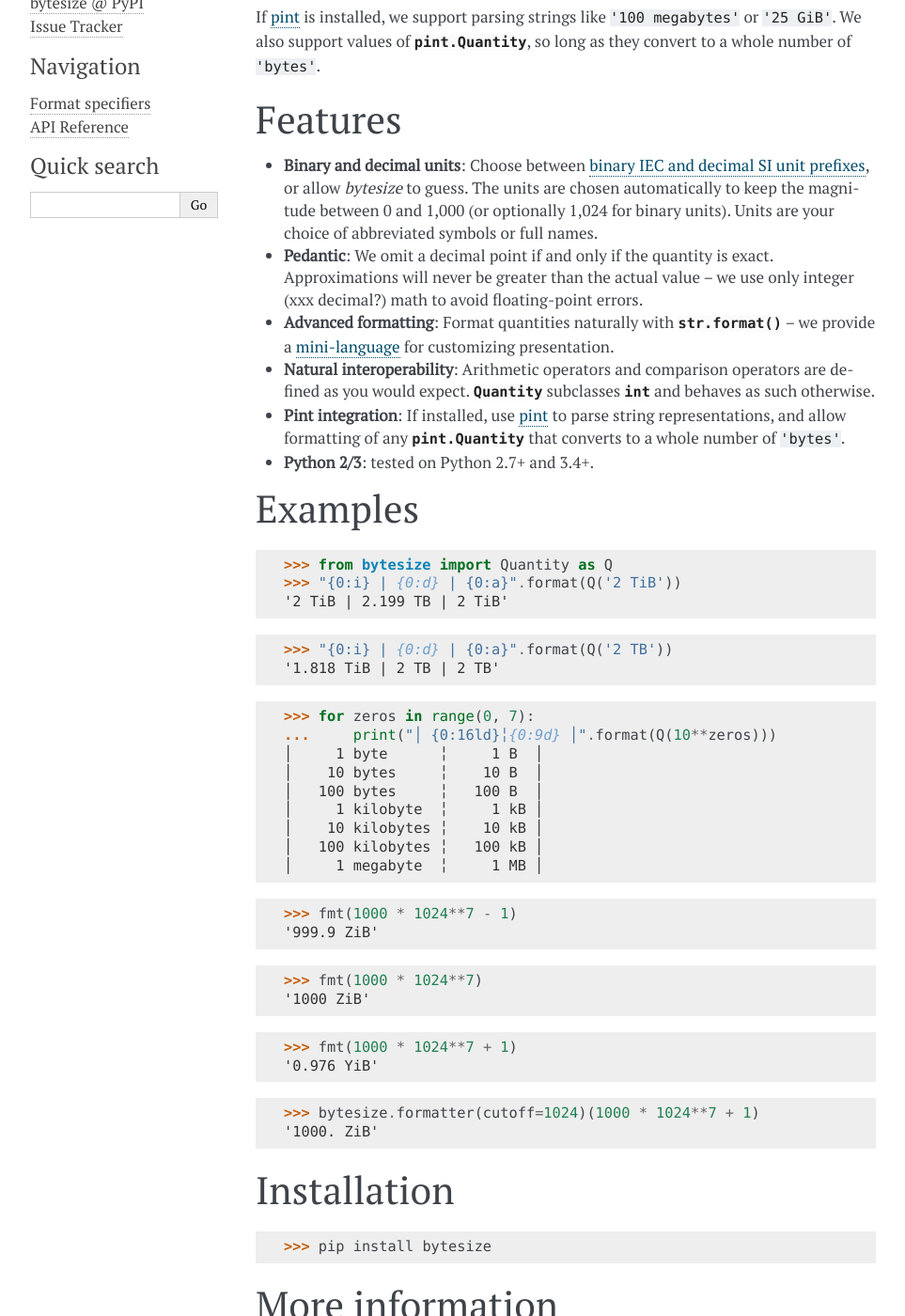
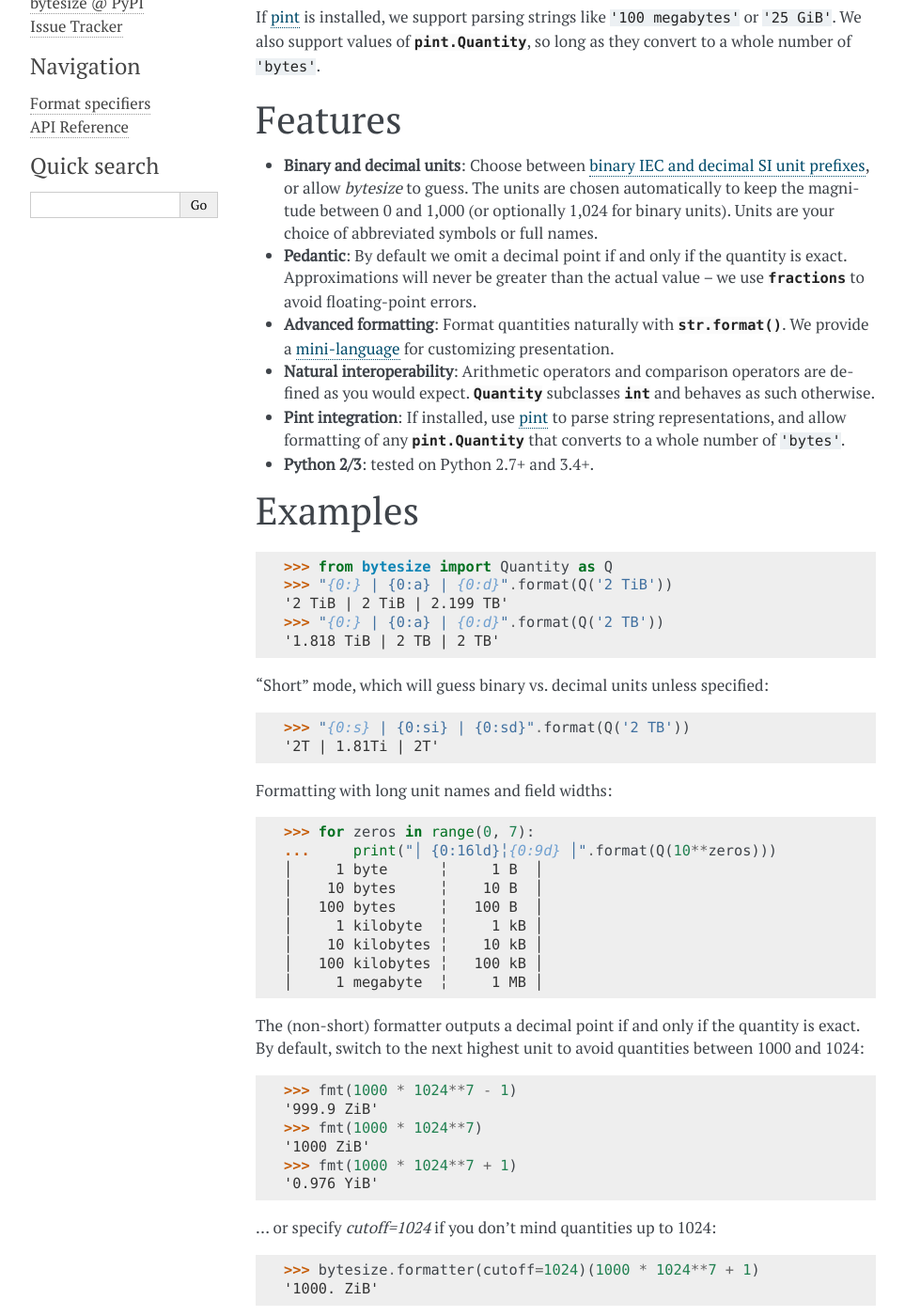
Before and after one commit to cpiro/bytesize, a Sphinx documentation site: the page built from docs/index.rst, in a window 1280 px wide and 1400 px high, scrolled down 337 px. Shown: the whole window at 94% size, without its empty margins (148-1111 px from the left). Built offline with Sphinx 7.4.7, drawn with Linux system fonts in a browser that asks for light colours.

Commit message:
more dox

```diff
--- a/docs/index.rst
+++ b/docs/index.rst
@@ -29,11 +29,11 @@ Features
   *bytesize* to guess. The units are chosen automatically to keep the
   magnitude between 0 and 1,000 (or optionally 1,024 for binary units). Units
   are your choice of abbreviated symbols or full names.
-- **Pedantic**: We omit a decimal point if and only if the quantity is
-  exact. Approximations will never be greater than the actual value -- we use
-  only integer (xxx decimal?) math to avoid floating-point errors.
+- **Pedantic**: By default we omit a decimal point if and only if the quantity
+  is exact. Approximations will never be greater than the actual value -- we
+  use :mod:`fractions` to avoid floating-point errors.
 - **Advanced formatting**: Format quantities naturally with
-  :meth:`str.format` -- we provide a :ref:`mini-language <formatting>` for
+  :meth:`str.format`. We provide a :ref:`mini-language <formatting>` for
   customizing presentation.
 - **Natural interoperability**: Arithmetic operators and comparison operators
   are defined as you would expect. :class:`Quantity` subclasses :class:`int`
@@ -46,14 +46,18 @@ Features
 Examples
 ========
 
-  .. xxx short
+>>> from bytesize import Quantity as Q
+>>> "{0:} | {0:a} | {0:d}".format(Q('2 TiB'))
+'2 TiB | 2 TiB | 2.199 TB'
+>>> "{0:} | {0:a} | {0:d}".format(Q('2 TB'))
+'1.818 TiB | 2 TB | 2 TB'
 
->>> from bytesize import Quantity as Q
->>> "{0:i} | {0:d} | {0:a}".format(Q('2 TiB'))
-'2 TiB | 2.199 TB | 2 TiB'
+"Short" mode, which will guess binary vs. decimal units unless specified:
 
->>> "{0:i} | {0:d} | {0:a}".format(Q('2 TB'))
-'1.818 TiB | 2 TB | 2 TB'
+>>> "{0:s} | {0:si} | {0:sd}".format(Q('2 TB'))
+'2T | 1.81Ti | 2T'
+
+Formatting with long unit names and field widths:
 
 >>> for zeros in range(0, 7):
 ...     print("│ {0:16ld}╎{0:9d} │".format(Q(10**zeros)))
@@ -65,14 +69,18 @@ Examples
 │   100 kilobytes ╎   100 kB │
 │     1 megabyte  ╎     1 MB │
 
+The (non-short) formatter outputs a decimal point if and only if the quantity
+is exact. By default, switch to the next highest unit to avoid quantities
+between 1000 and 1024:
+
 >>> fmt(1000 * 1024**7 - 1)
 '999.9 ZiB'
-
 >>> fmt(1000 * 1024**7)
 '1000 ZiB'
-
 >>> fmt(1000 * 1024**7 + 1)
 '0.976 YiB'
+
+. . . or specify `cutoff=1024` if you don't mind quantities up to 1024:
 
 >>> bytesize.formatter(cutoff=1024)(1000 * 1024**7 + 1)
 '1000. ZiB'
```
Also changed, not shown: docs/formatting.rst (+7 -4 lines).
